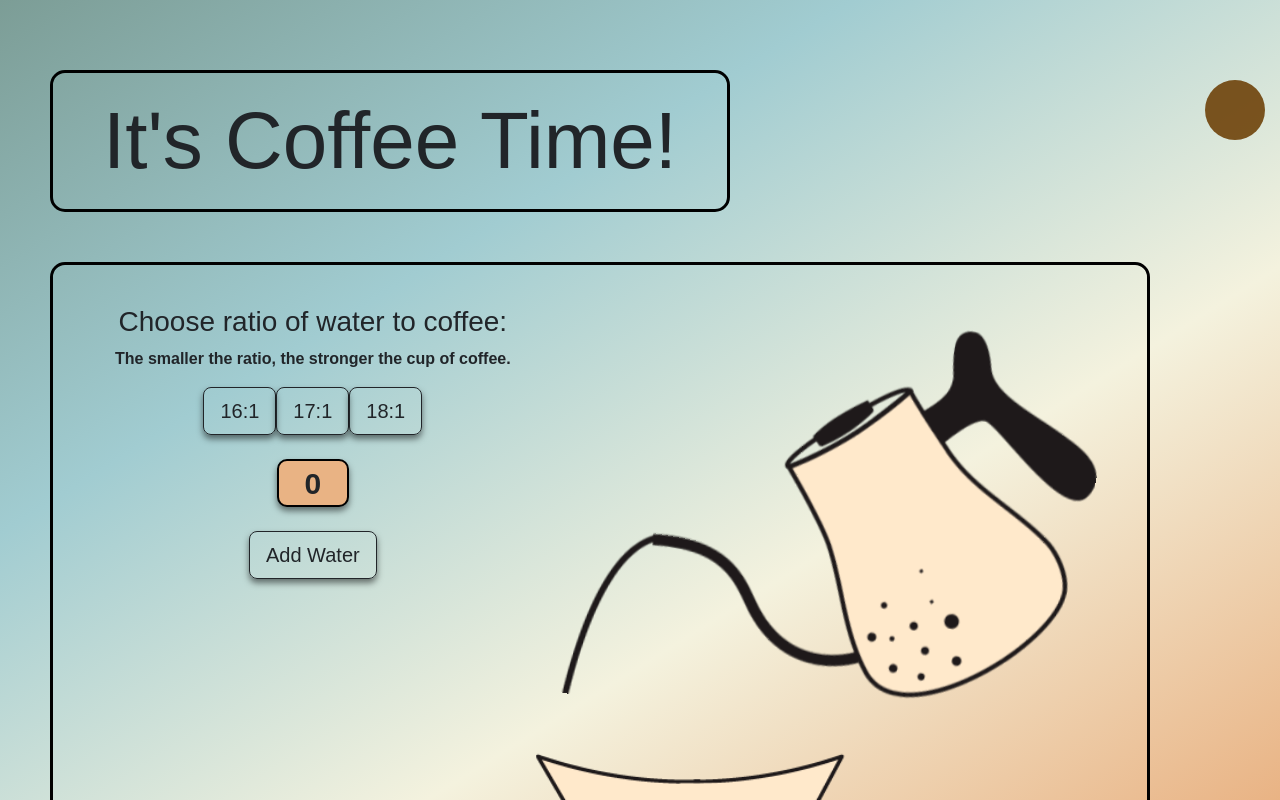
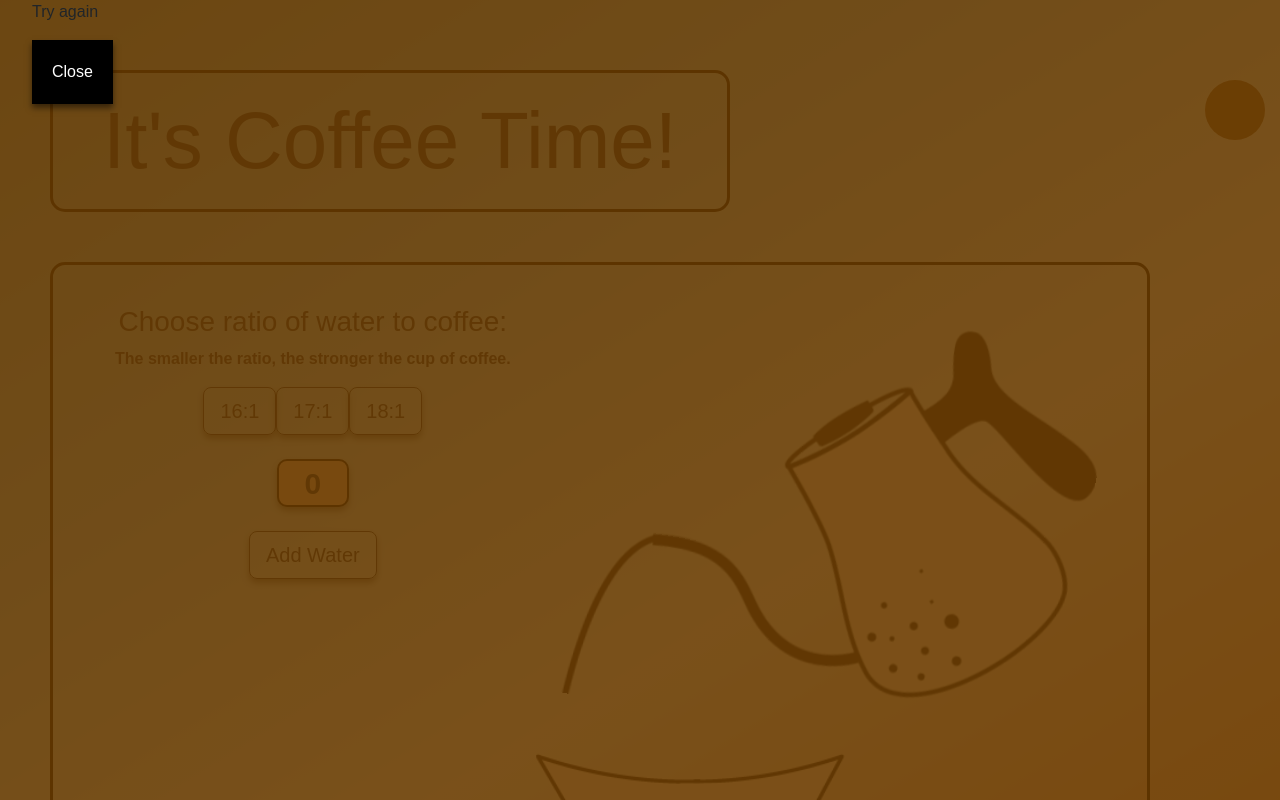
Before and after one commit to ekmagiccat/capstone, a React (Create React App) app: page / in a window 1280 px wide. Shown: the top 800 px of the page. Built offline with nearby package versions, Linux system fonts and the light colour scheme.

Commit message:
adjust framer motion

```diff
--- a/src/components/App.tsx
+++ b/src/components/App.tsx
@@ -18,6 +18,7 @@ const App = () => {
       <Header />
       <GamePlay />
       <Instructions />
+      <Modal text="Try again" />
       <motion.button
         whileHover={{ scale: 1.1 }}
         whileTap={{ scale: 0.9 }}
--- a/src/components/Modal.tsx
+++ b/src/components/Modal.tsx
@@ -3,7 +3,7 @@ import Background from "./Background";
 import { motion } from "framer-motion";
 
 interface ModalProps {
-  handleClose?: () => void;
+  handleClose: () => void;
   text: string;
 }
 const dropIn = {
@@ -38,7 +38,15 @@ const Modal: React.FC<ModalProps> = ({ handleClose, text }) => {
         animate="visible"
         exit="exit"
       >
-        Modal
+        <p>{text}</p>
+        <button
+          onClick={(e) => {
+            e.stopPropagation();
+            handleClose();
+          }}
+        >
+          Close
+        </button>
       </motion.div>
     </Background>
   );
--- a/src/index.css
+++ b/src/index.css
@@ -118,7 +118,7 @@ button:focus {
 }
 
 .background {
-  position: absolute;
+  position: fixed;
   top: 0;
   left: 0;
   height: 100%;
```
